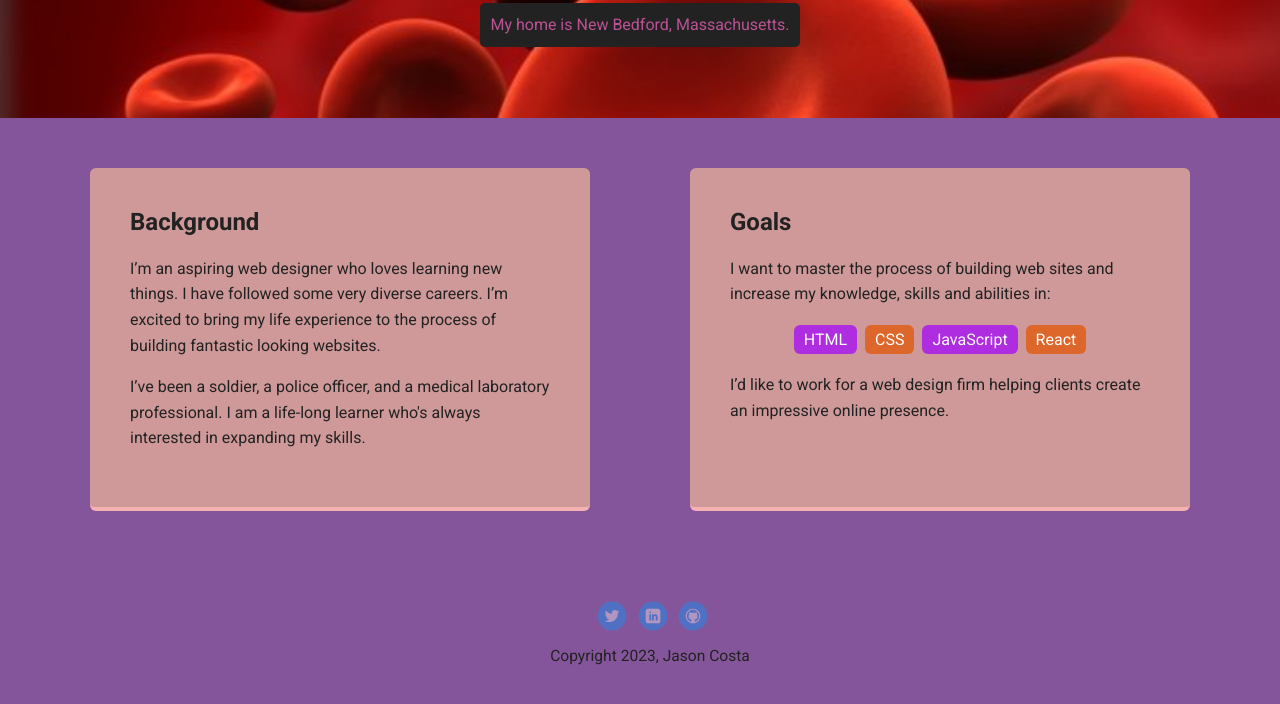
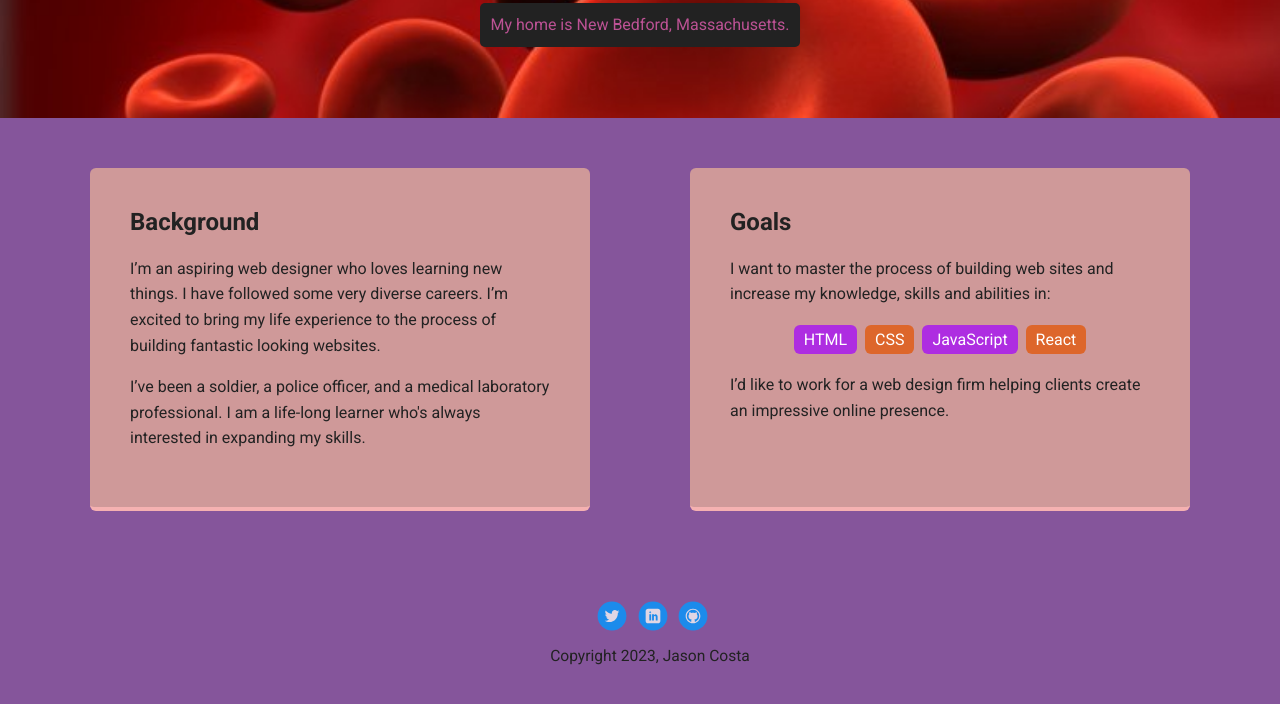
Before and after one commit to Jason-Costa/Jason-Costa.github.io, a plain HTML site: page index.html in a window 1280 px wide. Shown: the part 352-1056 px from the top of the page. Drawn offline with Linux system fonts and the light colour scheme; a web font is replaced by a local one.

Commit message:
Update styles.css

```diff
--- a/styles.css
+++ b/styles.css
@@ -148,7 +148,7 @@ a.social {
   width: 30px;
   height: 30px;
   background-size: 30px 30px;
-  opacity: .4;
+  opacity: .8;
   transition: all .5s;
 }
 a.twitter {
```
